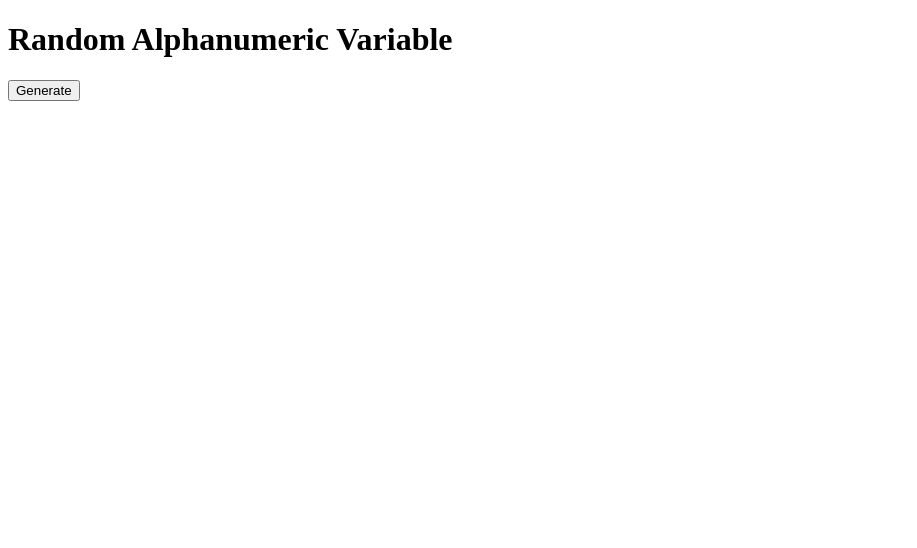
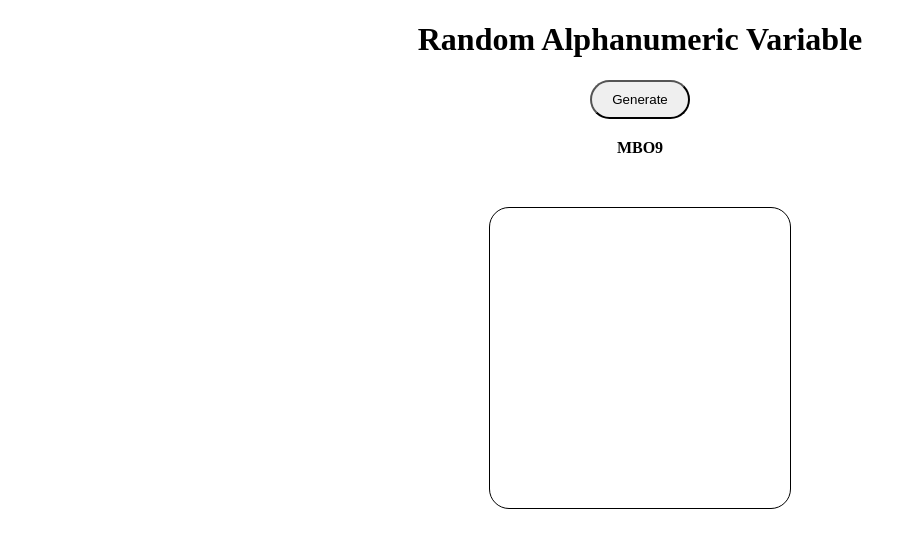
Before and after one commit to albertogonfer/KahootWeb, a plain HTML site: page index.html in a window 1280 px wide. Both pictures are taken after a click on the button "Generate". Shown: the whole page, without its empty margins (0-917 px from the left). Drawn offline with Linux system fonts and the light colour scheme; no server answers.

Commit message:
Changes to enable webhosting

```diff
--- /dev/null
+++ b/css/styles.css
@@ -0,0 +1,31 @@
+h1 {
+    text-align: center;
+    font-weight: bold;
+}
+
+#users {
+    border: 1px solid black;
+    border-radius: 20px;
+    width: 300px;
+    height: 300px;
+    margin: 50px auto;
+    text-align: center;
+}
+#generated-code {
+    text-align: center;
+    font-weight: bold;
+    margin-top: 20px;
+}
+
+
+button {
+    padding: 10px 20px;
+    border-radius: 20px;
+    margin: 20px auto;
+    display: block;
+}
+
+button:hover {
+    background-color: lightblue;
+    cursor: pointer;
+}
--- a/index.html
+++ b/index.html
@@ -3,12 +3,13 @@
 <head>
 
     <title>Random Alphanumeric Variable</title>
+    <link rel="stylesheet" type="text/css" href="css/styles.css">
 </head>
 <body>
 <h1>Random Alphanumeric Variable</h1>
 <button id="generate-btn">Generate</button>
-
-
+<div id="generated-code"></div>
+<div id = "users"></div>
 <script src="https://www.gstatic.com/firebasejs/8.2.1/firebase-app.js"></script>
 <script src="https://www.gstatic.com/firebasejs/8.2.1/firebase-database.js"></script>
 <script src="https://www.gstatic.com/firebasejs/8.2.1/firebase-analytics.js"></script>
--- a/js/script.js
+++ b/js/script.js
@@ -12,6 +12,7 @@ firebase.initializeApp(firebaseConfig);
 
 // Reference to the Firebase Realtime Database
 let database = firebase.database();
+let gameCode = "";
 
 // Generate a random alphanumeric variable of length 4
 function generateRandomVariable() {
@@ -30,7 +31,33 @@ function sendToFirebase(randomVariable) {
 
 // Handle the "Generate" button click event
 document.getElementById("generate-btn").addEventListener("click", function() {
-    let randomVariable = generateRandomVariable();
-    sendToFirebase(randomVariable);
-    console.log("Generated random variable: " + randomVariable);
+    if (gameCode !== "") {
+        database.ref("Games").child(gameCode).remove();
+    }
+    gameCode = generateRandomVariable();
+
+    sendToFirebase(gameCode);
+    console.log("Generated random variable: " + gameCode);
+    document.getElementById("generated-code").innerHTML = "<b>" + gameCode + "</b>";
+    getUsers();
 });
+
+const getUsers = () => {
+    const usersRef = firebase.database().ref(`Games/${gameCode}`);
+    usersRef.on("value", (snapshot) => {
+        const data = snapshot.val();
+        console.log(data);
+        let users = '';
+        for (const gameCode in data) {
+            for (const user in data[gameCode]) {
+                users += `<p>${user}</p>`;
+            }
+        }
+        document.getElementById("users").innerHTML = users;
+    });
+
+}
+
+document.addEventListener("DOMContentLoaded", () => {
+    getUsers();
+})
```
